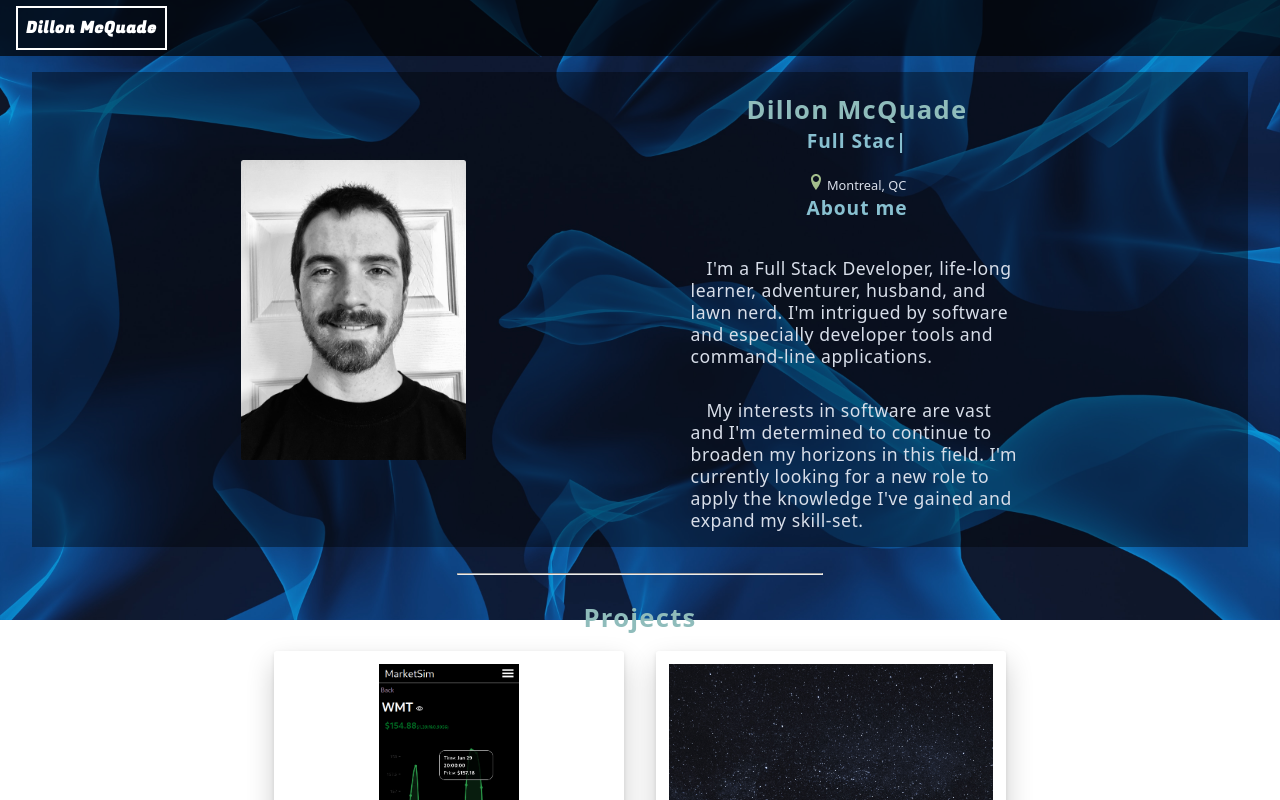
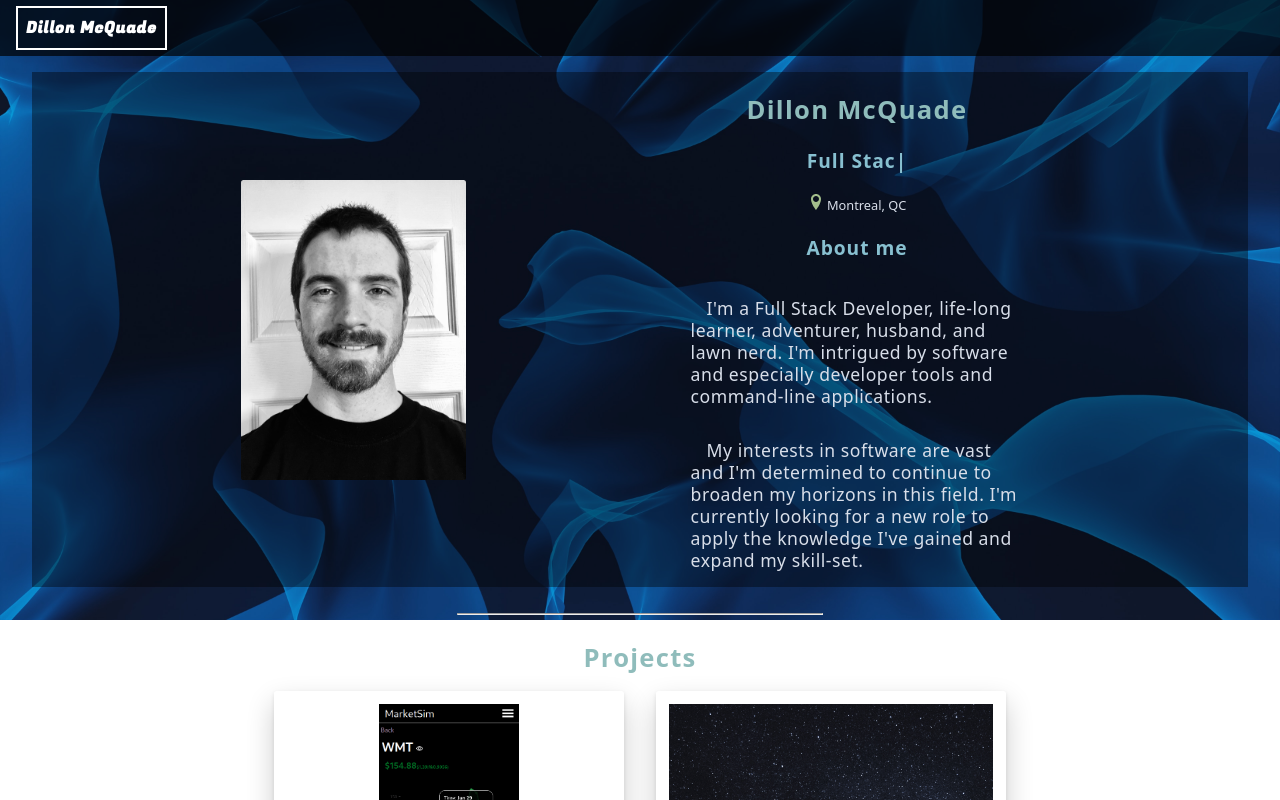
Before and after one commit to dillonkmcquade/dmcquade, a React (Create React App) app: page / in a window 1280 px wide. Shown: the top 800 px of the page. Built offline with nearby package versions, Linux system fonts and the light colour scheme.

Commit message:
Push to main

```diff
--- a/src/components/Home.jsx
+++ b/src/components/Home.jsx
@@ -120,7 +120,7 @@ const Name = styled.h1`
 const Title = styled.h2`
   font-size: 1.5em;
   color: var(--nord8);
-  margin-bottom: 20px;
+  margin: 20px 0;
   letter-spacing: 0.05em;
 `;
 
@@ -164,13 +164,8 @@ const Image = styled.img`
 
 const Hero = styled.div`
   width: 100vw;
-  height: 100vh;
-  background: linear-gradient(
-      0deg,
-      rgba(0, 0, 0, 0) 141px,
-      rgba(0, 0, 0, 0) 100%
-    ),
-    url("./assets/banner.jpg");
+  height: calc(100vh + 100px);
+  background: url("./assets/banner.jpg");
   background-size: cover;
   background-position: center;
   position: absolute;
--- a/src/components/ProjectDetails.jsx
+++ b/src/components/ProjectDetails.jsx
@@ -51,6 +51,7 @@ const SectionTitle = styled.h1`
   font-size: 1.8rem;
   max-width: 100%;
   text-align: center;
+  margin: 1rem 0;
   @media (min-width: 600px) {
     max-width: 75%;
   }
@@ -62,7 +63,7 @@ const SectionText = styled.p`
   line-height: 1.5em;
   @media (min-width: 600px) {
     width: 100%;
-    padding: 2rem;
+    margin: 1em 0;
   }
 `;
 const Flex = styled.div`
--- a/src/data/projectDetails.json
+++ b/src/data/projectDetails.json
@@ -25,19 +25,14 @@
     "title": "Asteroid Blaster",
     "sections": [
       {
-        "title": "a",
-        "text": "Lorem ipsum dolor sit amet, officia excepteur ex fugiat reprehenderit enim labore culpa sint ad nisi Lorem pariatur mollit ex esse exercitation amet. Nisi anim cupidatat excepteur officia. Reprehenderit nostrud nostrud ipsum Lorem est aliquip amet voluptate voluptate dolor minim nulla est proident. Nostrud officia pariatur ut officia. Sit irure elit esse ea nulla sunt ex occaecat reprehenderit commodo officia dolor Lorem duis laboris cupidatat officia voluptate. Culpa proident adipisicing id nulla nisi laboris ex in Lorem sunt duis officia eiusmod. Aliqua reprehenderit commodo ex non excepteur duis sunt velit enim. Voluptate laboris sint cupidatat ullamco ut ea consectetur et est culpa et culpa duis.",
+        "title": "Project Goal",
+        "text": "Originally, this project started out as an exercise in debugging a broken nyan cat game.\n Collisions were never detected and therefore the game never finished.\n I quickly made the game work and added some extra features like shooting the asteroids, lives, a timer, and a modal at the end for displaying the player score.",
         "image": "./assets/asteroid_blaster.png"
       },
       {
-        "title": "b",
-        "text": "Lorem ipsum dolor sit amet, officia excepteur ex fugiat reprehenderit enim labore culpa sint ad nisi Lorem pariatur mollit ex esse exercitation amet. Nisi anim cupidatat excepteur officia. Reprehenderit nostrud nostrud ipsum Lorem est aliquip amet voluptate voluptate dolor minim nulla est proident. Nostrud officia pariatur ut officia. Sit irure elit esse ea nulla sunt ex occaecat reprehenderit commodo officia dolor Lorem duis laboris cupidatat officia voluptate. Culpa proident adipisicing id nulla nisi laboris ex in Lorem sunt duis officia eiusmod. Aliqua reprehenderit commodo ex non excepteur duis sunt velit enim. Voluptate laboris sint cupidatat ullamco ut ea consectetur et est culpa et culpa duis.",
-        "image": "./assets/asteroid_blaster.png"
-      },
-      {
-        "title": "c",
-        "text": "Lorem ipsum dolor sit amet, officia excepteur ex fugiat reprehenderit enim labore culpa sint ad nisi Lorem pariatur mollit ex esse exercitation amet. Nisi anim cupidatat excepteur officia. Reprehenderit nostrud nostrud ipsum Lorem est aliquip amet voluptate voluptate dolor minim nulla est proident. Nostrud officia pariatur ut officia. Sit irure elit esse ea nulla sunt ex occaecat reprehenderit commodo officia dolor Lorem duis laboris cupidatat officia voluptate. Culpa proident adipisicing id nulla nisi laboris ex in Lorem sunt duis officia eiusmod. Aliqua reprehenderit commodo ex non excepteur duis sunt velit enim. Voluptate laboris sint cupidatat ullamco ut ea consectetur et est culpa et culpa duis.",
-        "image": "./assets/asteroid_blaster.png"
+        "title": "Shooting the asteroids",
+        "text": "To shoot the asteroids, I created Bullet class that would get instantiated when the player pressed the up arrow. Upon instantiation, the bullet would move its Y position until the bullet and enemy y positions overlapped and destroyed the falling asteroid.",
+        "image": "./assets/shoot.png"
       }
     ]
   }
```
Also changed, not shown: public/assets/shoot.png (added).
